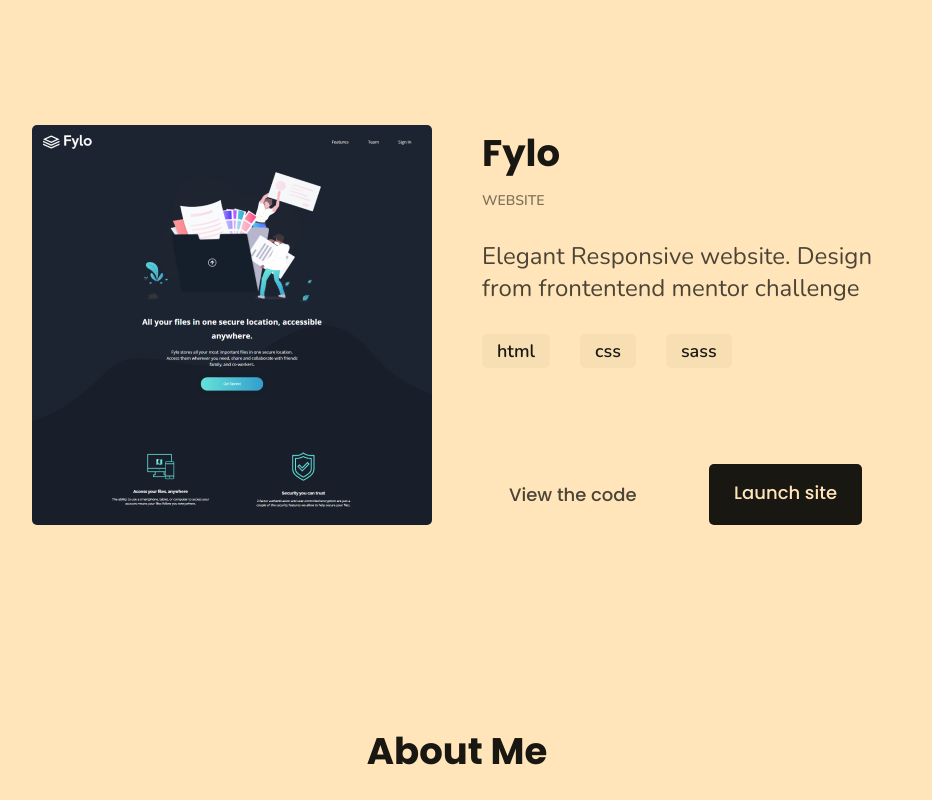
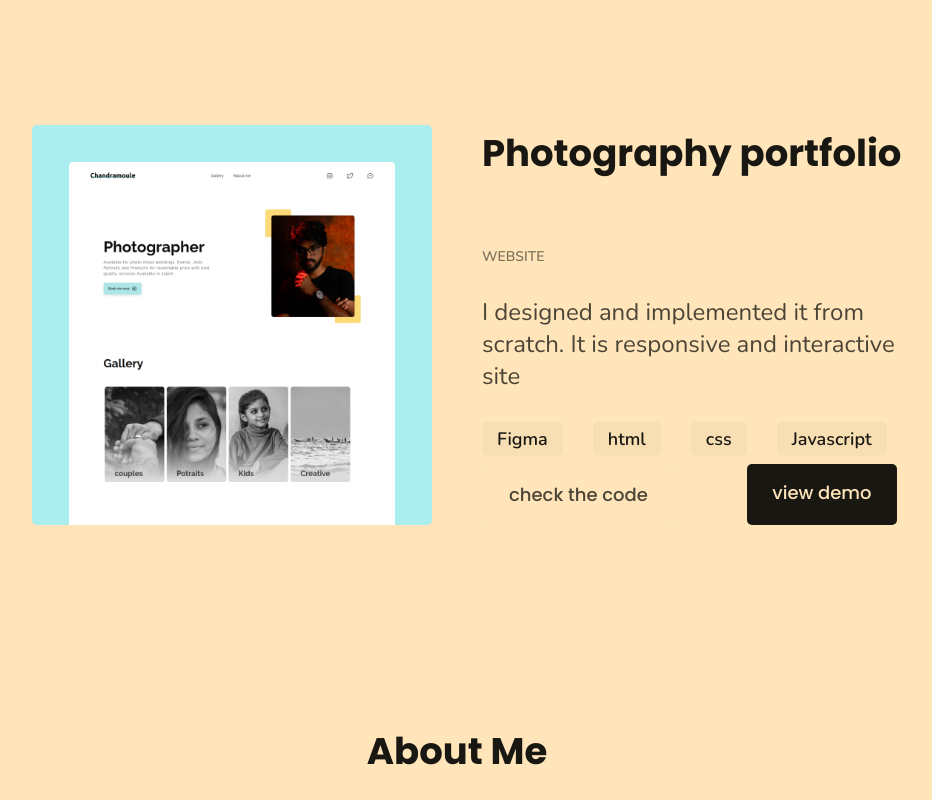
Before and after one commit to Arunkumar-RR/Arunkumar-RR.github.io, a plain HTML site: page index.html in a window 1280 px wide. Shown: the part 960-1760 px from the top of the page, without its empty margins (183-1115 px from the left). Drawn offline with nearby package versions, Linux system fonts and the light colour scheme.

Commit message:
updated new project

```diff
--- a/index.html
+++ b/index.html
@@ -26,7 +26,7 @@
             <div class="introduction " >
                 <div class="content">
                     <h1>Frontend Developer ~</h1>
-                    <p>Hi, i’m Arunkumar. I can design,
+                    <p>Hi, i’m Arunkumar. I design,
                         code  visually appealing website and Interface for webapplication
                             with interactive functionalities.</p>
                     <a href="#work" class="btn primary-btn">See my work</a>
@@ -43,22 +43,22 @@
             <h2 class="heading">Selected works</h2>
             <div class="projectcard">
                 <div class="project-img">
-                    <img src="./asset/img/fylo.png" alt="project image">
+                    <img src="./asset/img/project1.jpg" alt="project image">
                 </div>
                 <div class="project-content">
-                    <h3>Fylo</h3>
+                    <h3>Photography portfolio</h3>
                     <small>WEBSITE</small>
-                    <p>Elegant Responsive website. Design from frontentend mentor challenge</p>
+                    <p>I designed and implemented it from scratch. It is responsive  and interactive site</p>
                         <ul >
+                            <li class="techstack">Figma</li>
                             <li class="techstack ">html</li>
                             <li class="techstack">css</li>
-                            <li class="techstack">sass</li>
+                            <li class="techstack">Javascript</li>
                         </ul>
 
                     <div class="card-link-container">
-                        <a href="https://github.com/Arunkumar-RR/fylo-dark-landing-page" target="_blank" class="btn secondary-btn" > View the code</a>
-                        <a href="https://fylo-dark-landing-page.netlify.app/"  target="_blank" class="btn primary-btn" > Launch site</a>
-
+                        <a href="https://github.com/Arunkumar-RR/chandramouli-photography-portfolio" target="_blank" class="btn secondary-btn" > check the code</a>
+                        <a href="https://chandramouli.netlify.app/"  target="_blank" class="btn primary-btn" > view demo</a>
                     </div>
                 </div>
             </div>
@@ -76,6 +76,7 @@
                 <h2 class="heading"> Skills</h2>
                 <div class="skill-container">
                     <small class="skill">Javascript</small>
+                    <small class="skill">Npm</small>
                     <small class="skill">Css</small>
                     <small class="skill">Bootstrap</small>
                     <small class="skill">Sass</small>
```
Also changed, not shown: asset/img/fylo.png (deleted), asset/img/project1.jpg (added).
